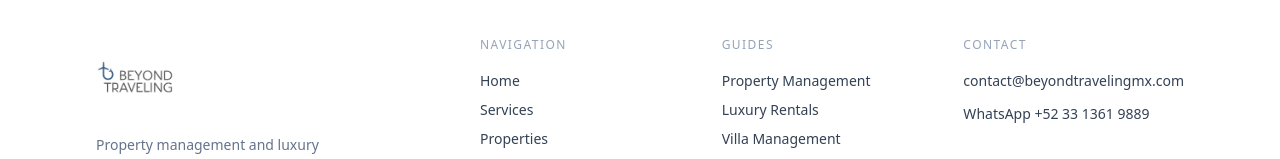
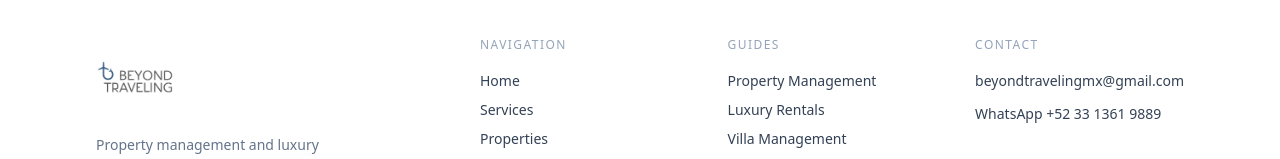
Before and after one commit to jfmichel86/Beyond-traveling-site-new-71, a Next.js app: page / in a window 1280 px wide. Shown: the part 4197-4356 px from the top of the page. Built offline with nearby package versions, Linux system fonts and the light colour scheme.

Commit message:
Update SiteFooter.tsx

```diff
--- a/components/SiteFooter.tsx
+++ b/components/SiteFooter.tsx
@@ -73,10 +73,10 @@ export default function SiteFooter() {
 
               <div className="flex flex-col gap-3">
                 <a
-                  href="mailto:contact@beyondtravelingmx.com"
+                  href="mailto:beyondtravelingmx@gmail.com"
                   className="hover:text-slate-900 transition"
                 >
-                  contact@beyondtravelingmx.com
+                  beyondtravelingmx@gmail.com
                 </a>
 
                 <a
```
